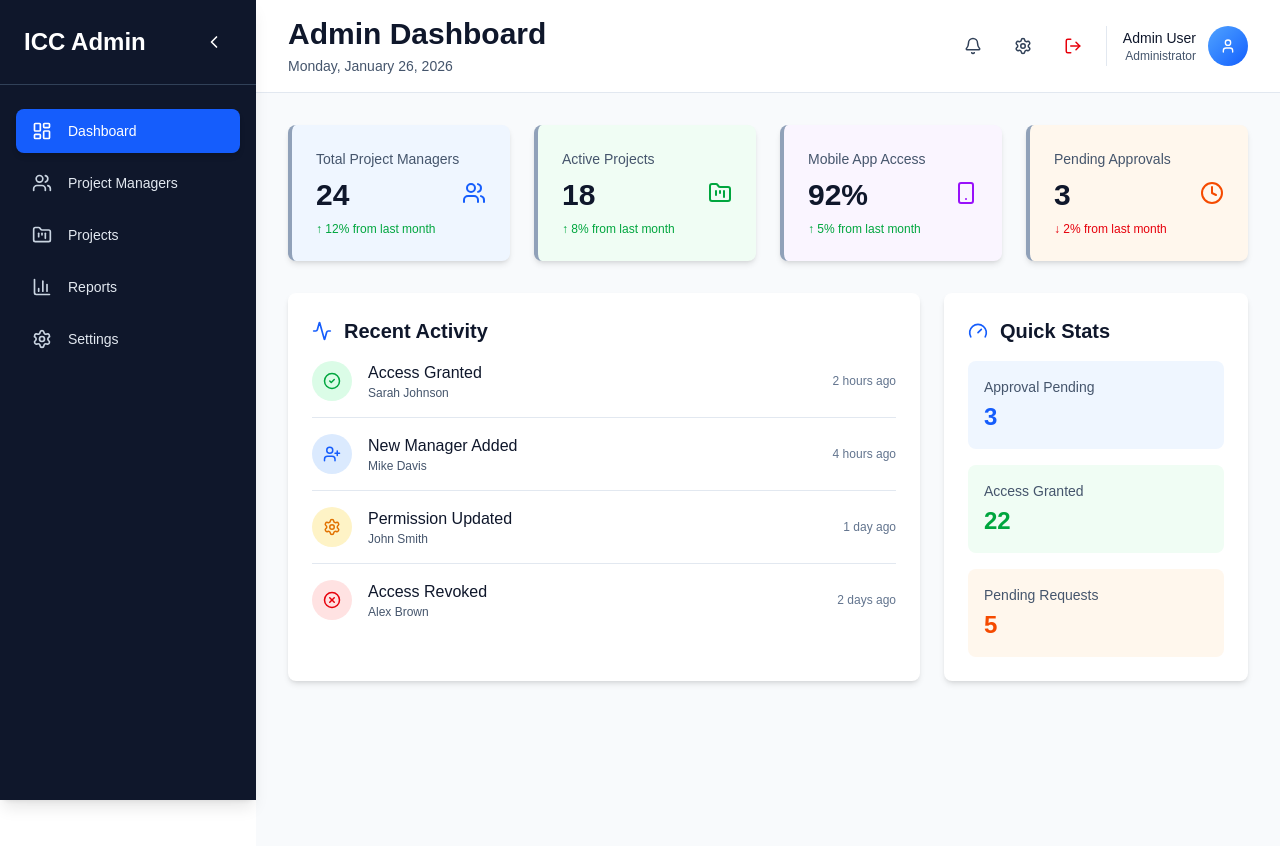
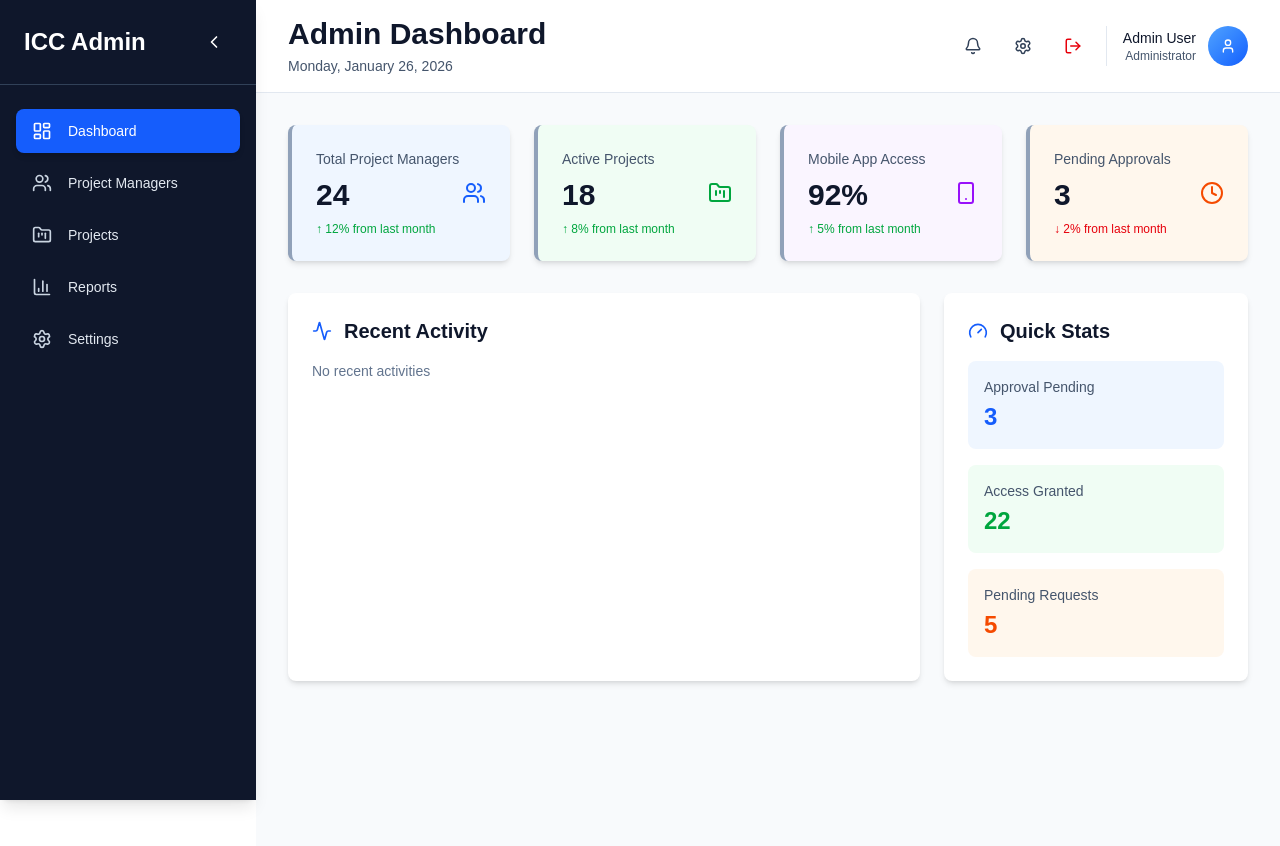
Before and after one commit to Aakashwije/ICC_PROCURAX_ADMIN_DASHBOARD, a Next.js app: page /dashboard in a window 1280 px wide. Shown: the top 846 px of the page. Built offline with nearby package versions, Linux system fonts and the light colour scheme.

Commit message:
updated the recent activity feature

```diff
--- a/src/app/dashboard/page.tsx
+++ b/src/app/dashboard/page.tsx
@@ -1,5 +1,6 @@
 'use client';
 
+import { useState, useEffect } from 'react';
 import Header from '@/components/Header';
 import Sidebar from '@/components/Sidebar';
 import StatsCards from '@/components/StatsCards';
@@ -10,43 +11,64 @@ import {
   Settings as SettingsIcon,
   UserPlus,
   XCircle,
+  FolderKanban,
+  UserCog,
 } from 'lucide-react';
 
+interface ActivityItem {
+  action: string;
+  user: string;
+  time: string;
+  timestamp: number;
+  type: string;
+}
+
 export default function DashboardPage() {
-  const activityItems = [
-    {
-      action: 'Access Granted',
-      user: 'Sarah Johnson',
-      time: '2 hours ago',
-      Icon: CheckCircle2,
-      bgClass: 'bg-green-100',
-      iconClass: 'text-green-600',
-    },
-    {
-      action: 'New Manager Added',
-      user: 'Mike Davis',
-      time: '4 hours ago',
-      Icon: UserPlus,
-      bgClass: 'bg-blue-100',
-      iconClass: 'text-blue-600',
-    },
-    {
-      action: 'Permission Updated',
-      user: 'John Smith',
-      time: '1 day ago',
-      Icon: SettingsIcon,
-      bgClass: 'bg-amber-100',
-      iconClass: 'text-amber-600',
-    },
-    {
-      action: 'Access Revoked',
-      user: 'Alex Brown',
-      time: '2 days ago',
-      Icon: XCircle,
-      bgClass: 'bg-red-100',
-      iconClass: 'text-red-600',
-    },
-  ];
+  const [activityItems, setActivityItems] = useState<ActivityItem[]>([]);
+
+  useEffect(() => {
+    // Load activities from localStorage
+    const storedActivities = localStorage.getItem('recentActivities');
+    if (storedActivities) {
+      const activities = JSON.parse(storedActivities);
+      setActivityItems(activities.slice(0, 10)); // Show only latest 10
+    }
+  }, []);
+
+  // Function to get time difference
+  const getTimeAgo = (timestamp: number) => {
+    const diff = Date.now() - timestamp;
+    const minutes = Math.floor(diff / 60000);
+    const hours = Math.floor(diff / 3600000);
+    const days = Math.floor(diff / 86400000);
+
+    if (minutes < 60) return `${minutes} minute${minutes !== 1 ? 's' : ''} ago`;
+    if (hours < 24) return `${hours} hour${hours !== 1 ? 's' : ''} ago`;
+    return `${days} day${days !== 1 ? 's' : ''} ago`;
+  };
+
+  const getActivityIcon = (type: string) => {
+    switch (type) {
+      case 'manager_added':
+        return { Icon: UserPlus, bgClass: 'bg-blue-100', iconClass: 'text-blue-600' };
+      case 'manager_edited':
+        return { Icon: UserCog, bgClass: 'bg-purple-100', iconClass: 'text-purple-600' };
+      case 'manager_deleted':
+        return { Icon: XCircle, bgClass: 'bg-red-100', iconClass: 'text-red-600' };
+      case 'project_added':
+        return { Icon: FolderKanban, bgClass: 'bg-green-100', iconClass: 'text-green-600' };
+      case 'project_assigned':
+        return { Icon: CheckCircle2, bgClass: 'bg-emerald-100', iconClass: 'text-emerald-600' };
+      case 'project_unassigned':
+        return { Icon: XCircle, bgClass: 'bg-orange-100', iconClass: 'text-orange-600' };
+      case 'access_granted':
+        return { Icon: CheckCircle2, bgClass: 'bg-green-100', iconClass: 'text-green-600' };
+      case 'access_revoked':
+        return { Icon: XCircle, bgClass: 'bg-red-100', iconClass: 'text-red-600' };
+      default:
+        return { Icon: SettingsIcon, bgClass: 'bg-amber-100', iconClass: 'text-amber-600' };
+    }
+  };
 
   return (
     <div className="flex">
@@ -64,20 +86,25 @@ export default function DashboardPage() {
                 <h2 className="text-xl font-bold text-slate-900">Recent Activity</h2>
               </div>
               <div className="space-y-4">
-                {activityItems.map((item, idx) => (
+                {activityItems.length > 0 ? (
+                  activityItems.map((item, idx) => {
+                    const { Icon, bgClass, iconClass } = getActivityIcon(item.type);
+                    return (
                       <div key={idx} className="flex items-center gap-4 pb-4 border-b border-slate-200 last:border-0">
-                    <div
-                      className={`w-10 h-10 ${item.bgClass} rounded-full flex items-center justify-center`}
-                    >
-                      <item.Icon size={18} className={item.iconClass} />
+                        <div className={`w-10 h-10 ${bgClass} rounded-full flex items-center justify-center`}>
+                          <Icon size={18} className={iconClass} />
                         </div>
                         <div className="flex-1">
                           <p className="font-medium text-slate-900">{item.action}</p>
                           <p className="text-xs text-slate-600">{item.user}</p>
                         </div>
-                    <p className="text-xs text-slate-500">{item.time}</p>
+                        <p className="text-xs text-slate-500">{getTimeAgo(item.timestamp)}</p>
                       </div>
-                ))}
+                    );
+                  })
+                ) : (
+                  <p className="text-slate-500 text-sm">No recent activities</p>
+                )}
               </div>
             </div>
 
--- a/src/app/dashboard/projects/page.tsx
+++ b/src/app/dashboard/projects/page.tsx
@@ -4,6 +4,7 @@ import { useState, useEffect } from 'react';
 import Header from '@/components/Header';
 import Sidebar from '@/components/Sidebar';
 import { FolderKanban, Plus, X, ExternalLink, Edit } from 'lucide-react';
+import { addActivity } from '@/utils/activityLogger';
 
 interface Project {
   id: number;
@@ -81,6 +82,10 @@ export default function ProjectsPage() {
     };
 
     setProjects([...projects, newProject]);
+
+    // Log activity
+    addActivity('New Project Added', projectTitle, 'project_added');
+
     setProjectTitle('');
     setGoogleSheetUrl('');
     setShowAddModal(false);
@@ -97,16 +102,26 @@ export default function ProjectsPage() {
     if (selectedProjectId === null) return;
 
     const selectedManager = managers.find(m => m.id === selectedManagerId);
+    const project = projects.find(p => p.id === selectedProjectId);
 
-    setProjects(projects.map(project =>
-      project.id === selectedProjectId
+    setProjects(projects.map(p =>
+      p.id === selectedProjectId
         ? {
-            ...project,
+            ...p,
             manager: selectedManagerId ? (selectedManager?.name || 'Unassigned') : 'Unassigned',
             managerId: selectedManagerId || null
           }
-        : project
+        : p
     ));
+
+    // Log activity
+    if (project && selectedManager) {
+      addActivity(
+        `${selectedManager.name} Assigned to ${project.name}`,
+        selectedManager.name,
+        'project_assigned'
+      );
+    }
 
     setShowAssignModal(false);
     setSelectedProjectId(null);
@@ -114,11 +129,22 @@ export default function ProjectsPage() {
   };
 
   const handleRemoveManager = (projectId: number) => {
-    setProjects(projects.map(project =>
-      project.id === projectId
-        ? { ...project, manager: 'Unassigned', managerId: null }
-        : project
+    const project = projects.find(p => p.id === projectId);
+
+    setProjects(projects.map(p =>
+      p.id === projectId
+        ? { ...p, manager: 'Unassigned', managerId: null }
+        : p
     ));
+
+    // Log activity
+    if (project && project.manager !== 'Unassigned') {
+      addActivity(
+        `${project.manager} Removed from ${project.name}`,
+        project.manager,
+        'project_unassigned'
+      );
+    }
   };
 
   return (
--- a/src/components/AddManagerForm.tsx
+++ b/src/components/AddManagerForm.tsx
@@ -1,6 +1,7 @@
 'use client';
 
 import { useState, useEffect } from 'react';
+import { addActivity } from '@/utils/activityLogger';
 
 interface AddManagerFormData {
   name: string;
@@ -68,6 +69,9 @@ export default function AddManagerForm() {
     managers.push(newManager);
     localStorage.setItem('projectManagers', JSON.stringify(managers));
 
+    // Log activity
+    addActivity('New Manager Added', formData.name, 'manager_added');
+
     // If a project was selected, assign this manager to it
     if (formData.projectId) {
       const storedProjects = localStorage.getItem('projects');
@@ -79,6 +83,12 @@ export default function AddManagerForm() {
             : project
         );
         localStorage.setItem('projects', JSON.stringify(updatedProjects));
+
+        // Log activity for project assignment
+        const assignedProject = projects.find(p => String(p.id) === formData.projectId);
+        if (assignedProject) {
+          addActivity(`Manager Assigned to ${assignedProject.name}`, formData.name, 'project_assigned');
+        }
       }
     }
 
--- a/src/components/ProjectManagersTable.tsx
+++ b/src/components/ProjectManagersTable.tsx
@@ -1,6 +1,7 @@
 'use client';
 
 import { useState, useEffect } from 'react';
+import { addActivity } from '@/utils/activityLogger';
 
 interface ProjectManager {
   id: string;
@@ -100,13 +101,23 @@ export default function ProjectManagersTable() {
   }, []);
 
   const toggleAccess = (id: string) => {
-    const updatedManagers = managers.map(manager =>
-      manager.id === id
-        ? { ...manager, accessGranted: !manager.accessGranted }
-        : manager
+    const manager = managers.find(m => m.id === id);
+    const updatedManagers = managers.map(m =>
+      m.id === id
+        ? { ...m, accessGranted: !m.accessGranted }
+        : m
     );
     setManagers(updatedManagers);
     localStorage.setItem('projectManagers', JSON.stringify(updatedManagers));
+
+    // Log activity
+    if (manager) {
+      addActivity(
+        manager.accessGranted ? 'Mobile Access Revoked' : 'Mobile Access Granted',
+        manager.name,
+        manager.accessGranted ? 'access_revoked' : 'access_granted'
+      );
+    }
   };
 
   const updateStatus = (id: string, newStatus: 'active' | 'pending' | 'inactive') => {
@@ -137,6 +148,10 @@ export default function ProjectManagersTable() {
     );
     setManagers(updatedManagers);
     localStorage.setItem('projectManagers', JSON.stringify(updatedManagers));
+
+    // Log activity
+    addActivity('Manager Information Updated', selectedManager.name, 'manager_edited');
+
     setShowEditModal(false);
     setSelectedManager(null);
   };
@@ -152,6 +167,9 @@ export default function ProjectManagersTable() {
     const updatedManagers = managers.filter(manager => manager.id !== selectedManager.id);
     setManagers(updatedManagers);
     localStorage.setItem('projectManagers', JSON.stringify(updatedManagers));
+
+    // Log activity
+    addActivity('Manager Deleted', selectedManager.name, 'manager_deleted');
 
     // Also remove manager from any projects
     const storedProjects = localStorage.getItem('projects');
--- /dev/null
+++ b/src/utils/activityLogger.ts
@@ -0,0 +1,28 @@
+interface Activity {
+  action: string;
+  user: string;
+  time: string;
+  timestamp: number;
+  type: string;
+}
+
+export function addActivity(action: string, user: string, type: string) {
+  const storedActivities = localStorage.getItem('recentActivities');
+  const activities: Activity[] = storedActivities ? JSON.parse(storedActivities) : [];
+
+  const newActivity: Activity = {
+    action,
+    user,
+    time: new Date().toLocaleString(),
+    timestamp: Date.now(),
+    type,
+  };
+
+  // Add to beginning of array (most recent first)
+  activities.unshift(newActivity);
+
+  // Keep only last 50 activities
+  const trimmedActivities = activities.slice(0, 50);
+
+  localStorage.setItem('recentActivities', JSON.stringify(trimmedActivities));
+}
```
Lines whose indentation alone changed are shown as unchanged.
